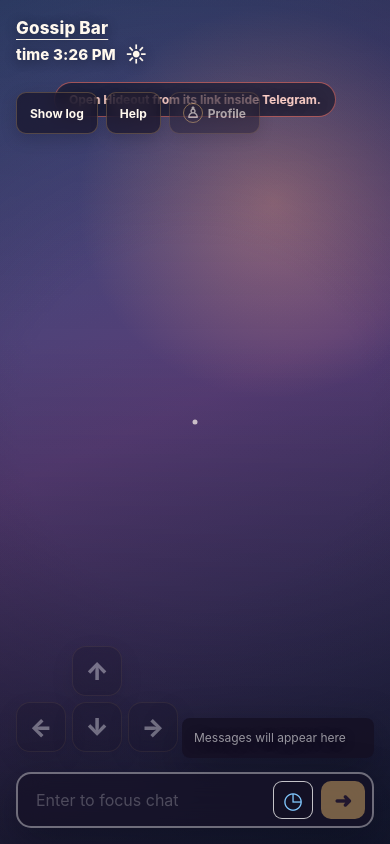
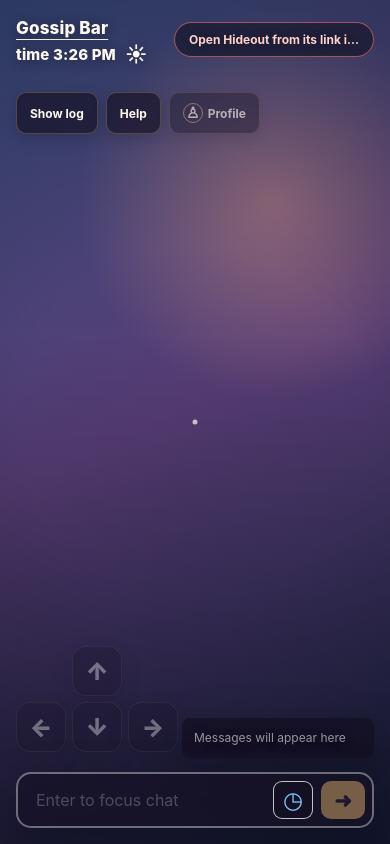
Before and after one commit to untimated/telegram-hideout, a website with bundled scripts: page public/hideout.html in a window 390 px wide. Built offline with nearby package versions, Linux system fonts and the light colour scheme; files whose address does not match are found by name.

```diff
--- a/public/hideout.css
+++ b/public/hideout.css
@@ -372,7 +372,8 @@ button { -webkit-tap-highlight-color: transparent; }
 
 @media (max-width: 620px) {
   .room { left: 16px; }
-  #status { top: calc(var(--safe-top) + 64px); max-width: calc(100% - 32px); }
+  /* Same row as the room title, right-aligned, so it never sits on the menu buttons below. */
+  #status { top: calc(var(--safe-top) + 4px); left: auto; right: 16px; translate: none; max-width: calc(100% - 190px); }
   .utility-controls { left: 16px; }
   .debug-panel { top: 146px; left: 16px; width: 186px; min-width: 0; max-height: 34vh; padding: 11px; }
   #help-menu, #profile-card { top: 146px; right: 16px; width: min(300px, calc(100% - 32px)); max-height: 36vh; }
--- a/public/js/ui.js
+++ b/public/js/ui.js
@@ -23,9 +23,17 @@ export function createHUD({ guestMode, onMessage, onMessageFocus }) {
   const moveButtons = [...document.querySelectorAll('.move')];
   const bubbles = new Map();
 
+  // The "Connected as …" pill is only a greeting: it fades after a few seconds. Progress and
+  // error messages stay up until the state changes.
+  let statusTimer;
   function setStatus(text, state = '') {
+    clearTimeout(statusTimer);
     status.textContent = text;
     status.className = state;
+    status.style.display = '';
+    if (state === 'connected') {
+      statusTimer = setTimeout(() => { status.style.display = 'none'; }, 10000);
+    }
   }
 
   function addDebug(text, kind = '') {
```
Also changed, not shown: 2 other files.
